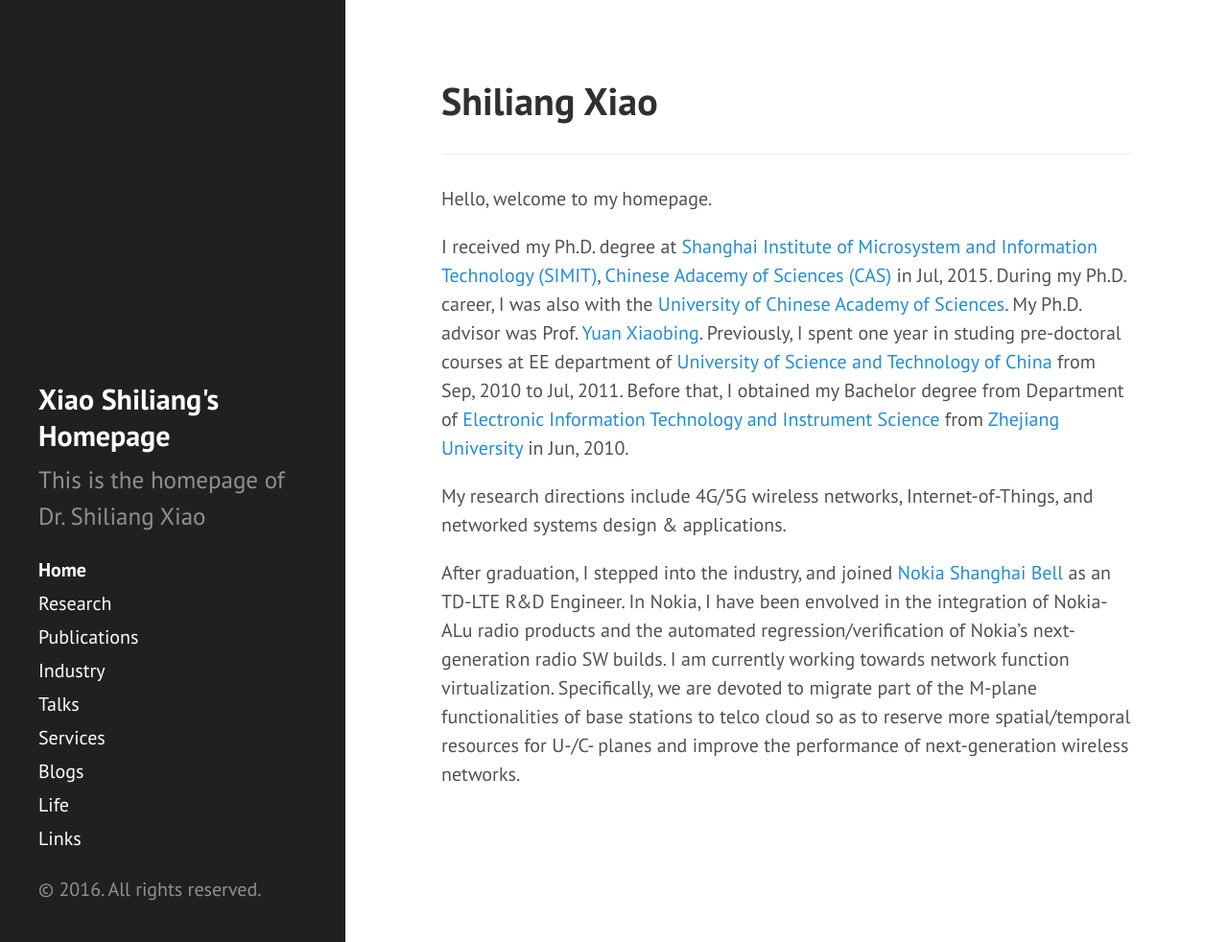
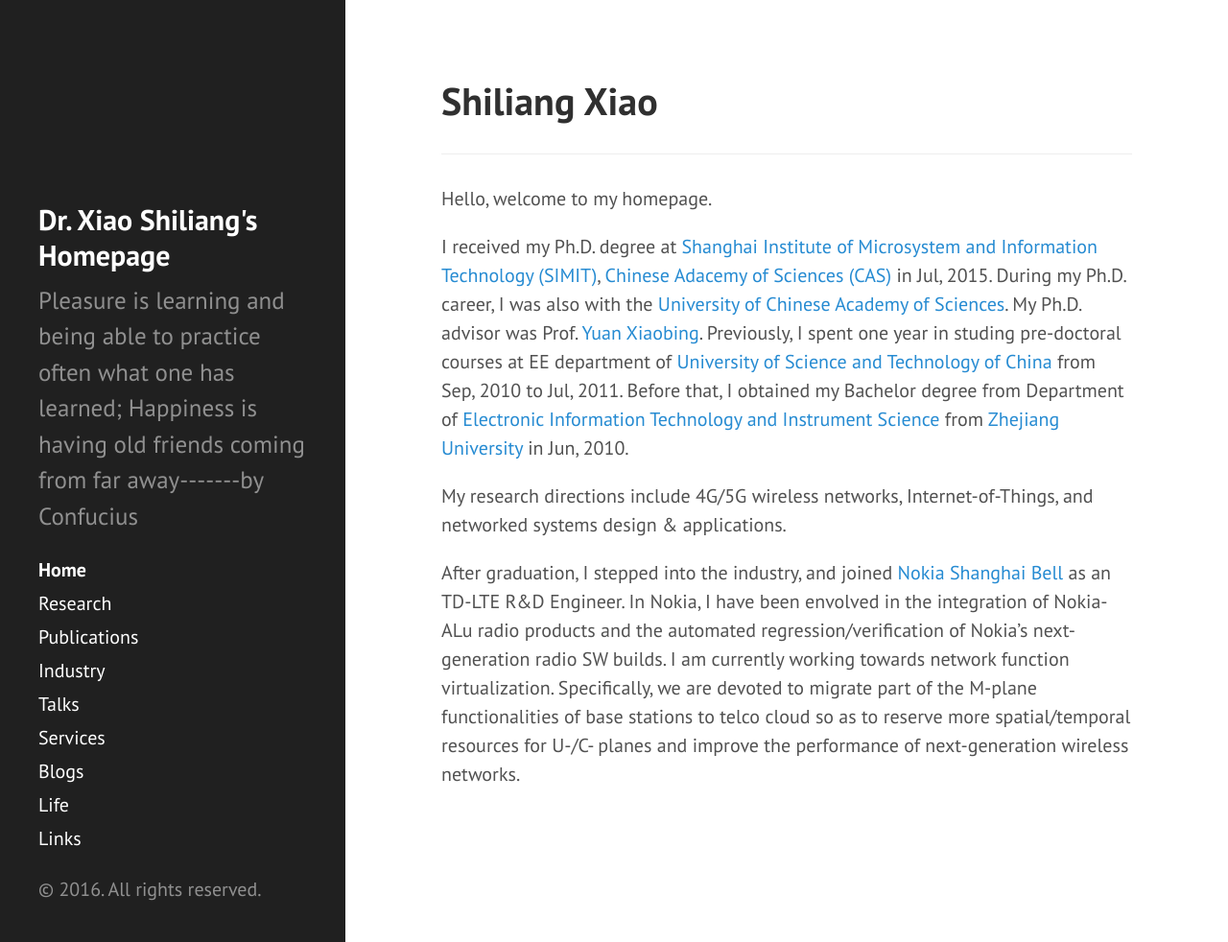
Before and after one commit to slxiao/slxiao.github.io, a Jekyll site: the page built from index.html, in a window 1280 px wide and 982 px high. Shown: the whole window at 96% size. Built offline with Jekyll 4.4.1, drawn with Linux system fonts in a browser that asks for light colours; Markdown is read by kramdown in place of the engine named in the settings; the list of posts is cut into pages by our own code.

```diff
--- a/_config.yml
+++ b/_config.yml
@@ -6,9 +6,9 @@ highlighter:      pygments
 permalink:        pretty
 
 # Setup
-title:            Xiao Shiliang's Homepage
+title:            Dr. Xiao Shiliang's Homepage
 tagline:          ''
-description:      'This is the homepage of Dr. Shiliang Xiao'
+description:      Pleasure is learning and being able to practice often what one has learned; Happiness is having old friends coming from far away-------by Confucius
 url:              http://slxiao.github.io
 baseurl:          /
 
```
